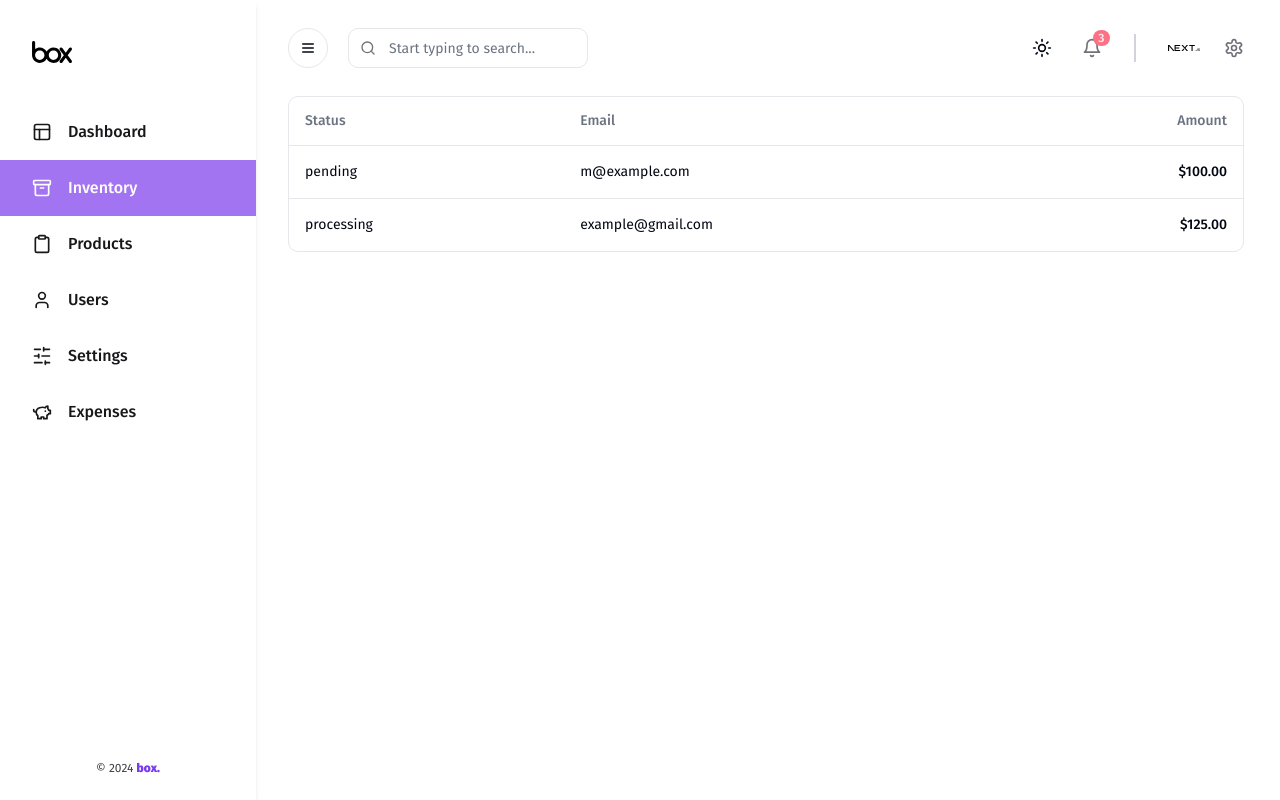
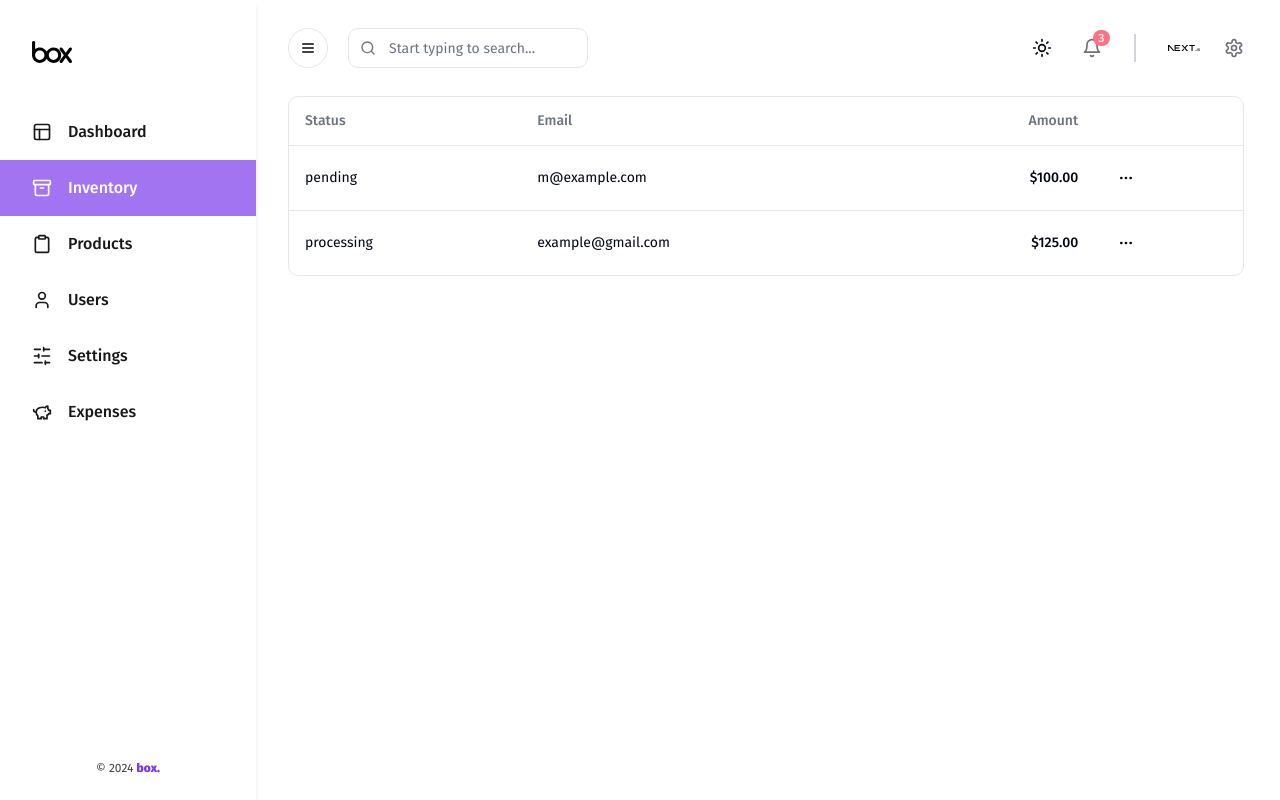
Before and after one commit to achris-alonzo30/box, a Next.js app: page /inventory in a window 1280 px wide. Built offline with nearby package versions, Linux system fonts and the light colour scheme; no server answers.

Commit message:
add new column called actions

```diff
--- a/src/app/inventory/inventory-columns.tsx
+++ b/src/app/inventory/inventory-columns.tsx
@@ -1,9 +1,18 @@
 "use client"
 
-import { ColumnDef } from "@tanstack/react-table"
+import { MoreHorizontal } from "lucide-react"
 
-// This type is used to define the shape of our data.
-// You can use a Zod schema here if you want.
+import {
+    DropdownMenu,
+    DropdownMenuItem,
+    DropdownMenuLabel,
+    DropdownMenuContent,
+    DropdownMenuTrigger,
+    DropdownMenuSeparator,
+} from "@/components/ui/dropdown-menu";
+import { Button } from "@/components/ui/button";
+import { ColumnDef } from "@tanstack/react-table";
+
 export type Payment = {
     id: string
     amount: number
@@ -50,4 +59,32 @@ export const inventoryColumns: ColumnDef<Payment>[] = [
             return <div className="text-right font-medium">{formatted}</div>
         },
     },
+    {
+        id: "actions",
+        cell: ({ row }) => {
+            const payment = row.original
+
+            return (
+                <DropdownMenu>
+                    <DropdownMenuTrigger asChild>
+                        <Button variant="ghost" className="h-8 w-8 p-0">
+                            <span className="sr-only">Open menu</span>
+                            <MoreHorizontal className="h-4 w-4" />
+                        </Button>
+                    </DropdownMenuTrigger>
+                    <DropdownMenuContent align="end">
+                        <DropdownMenuLabel>Actions</DropdownMenuLabel>
+                        <DropdownMenuItem
+                            onClick={() => navigator.clipboard.writeText(payment.id)}
+                        >
+                            Copy payment ID
+                        </DropdownMenuItem>
+                        <DropdownMenuSeparator />
+                        <DropdownMenuItem>View customer</DropdownMenuItem>
+                        <DropdownMenuItem>View payment details</DropdownMenuItem>
+                    </DropdownMenuContent>
+                </DropdownMenu>
+            )
+        },
+    },
 ]
```
